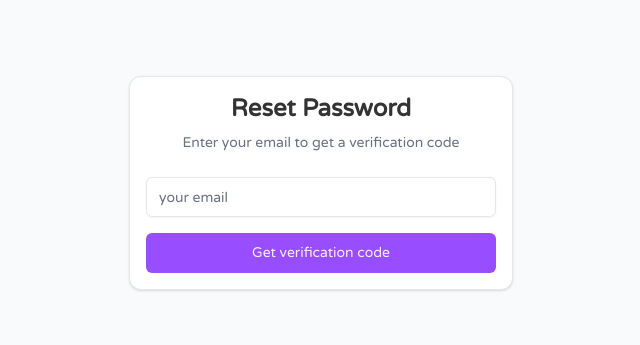
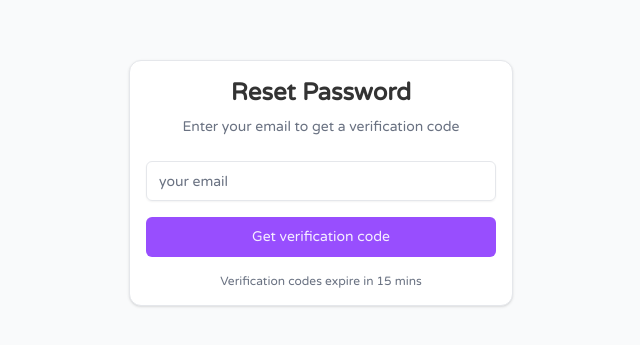
Before and after one commit to baraa-elhajj/auth-in, a React (Vite) app in the folder frontend/: page /reset-password in a window 1280 px wide. Shown: the part 217-562 px from the top of the page, without its empty margins (319-959 px from the left). Built offline with nearby package versions, Linux system fonts and the light colour scheme; no server answers.

Commit message:
Update ResetPassword.jsx

```diff
--- a/frontend/src/pages/ResetPassword.jsx
+++ b/frontend/src/pages/ResetPassword.jsx
@@ -34,6 +34,9 @@ const ForgotPassword = () => {
             >
               Get verification code
             </button>
+            <p className="text-xs text-center text-gray-500">
+              Verification codes expire in 15 mins
+            </p>
           </div>
         </form>
       </div>
```
